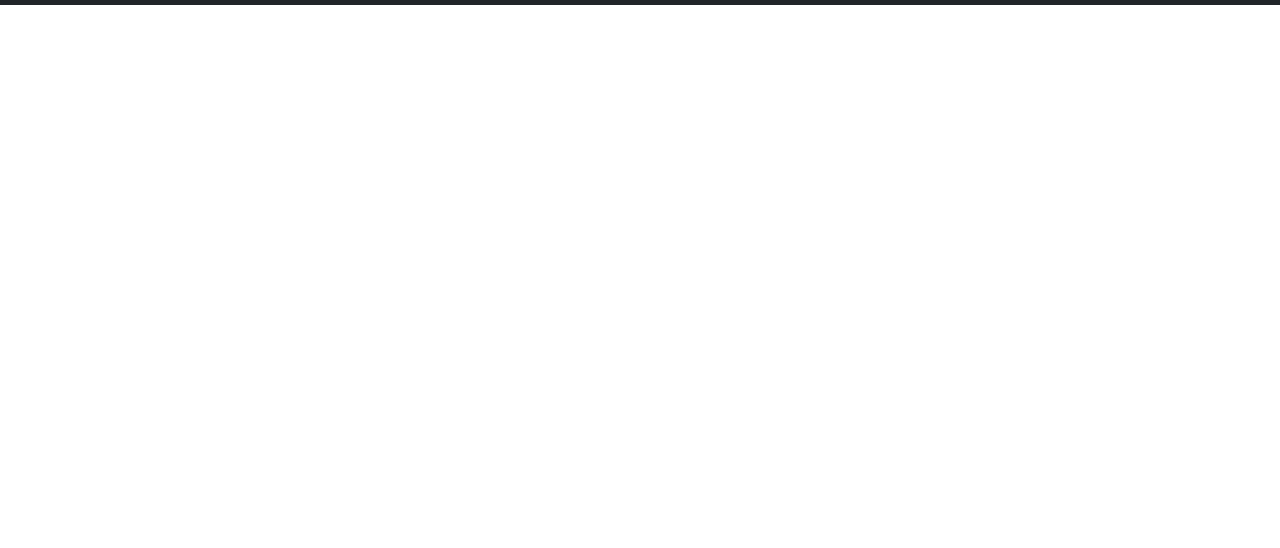
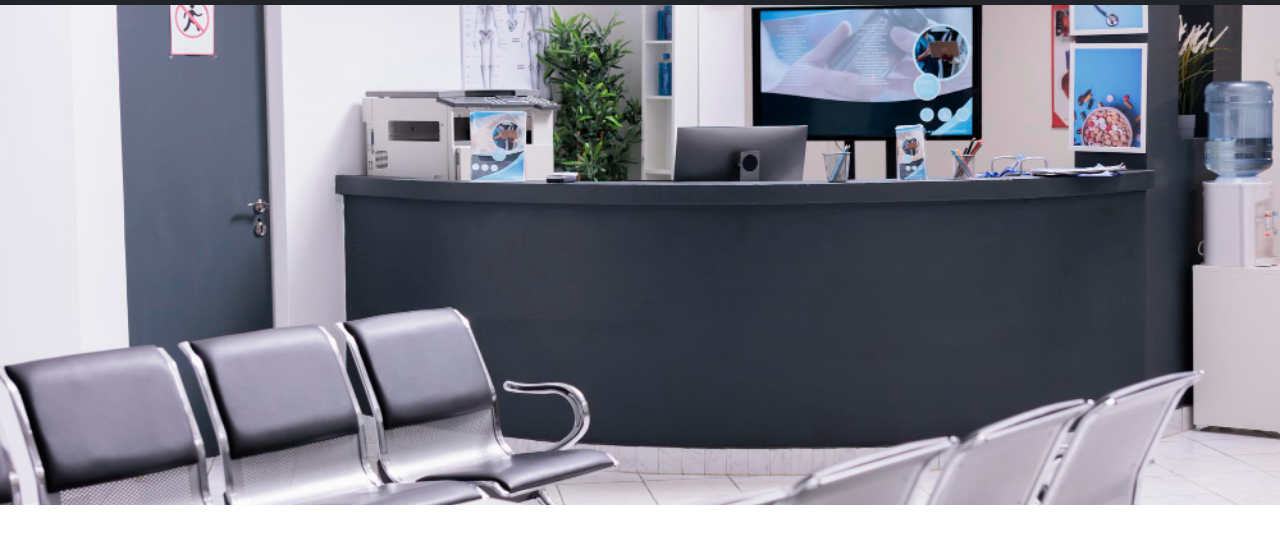
Before and after one commit to paulina549/topicos, a plain HTML site: page index.html in a window 1280 px wide. Shown: the part 51-599 px from the top of the page. Drawn offline with nearby package versions, Linux system fonts and the light colour scheme; files whose address does not match are found by name.

Commit message:
Update index.html

```diff
--- a/index.html
+++ b/index.html
@@ -40,7 +40,7 @@
 
   <!-- Seção de Cards principal-->
   <div class="principalimagem" style="
-    background-image: url('../imagens/recepcao.jpg');
+    background-image: url('recepcao.jpg');
     background-size: cover;
     background-position: center center;
     background-repeat: no-repeat;
```
